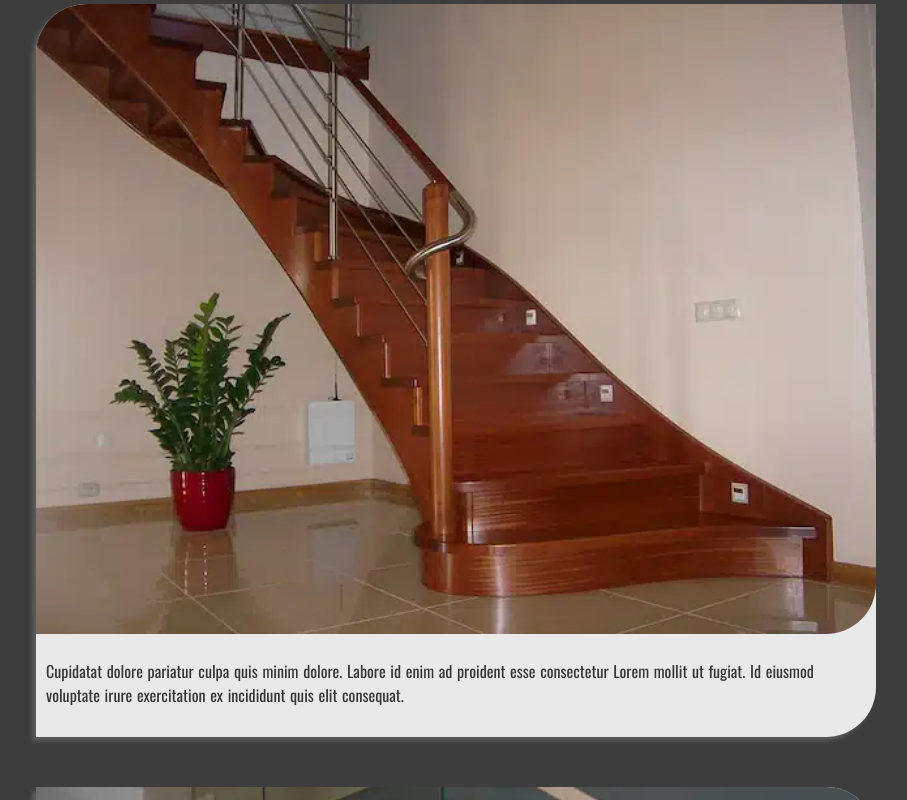
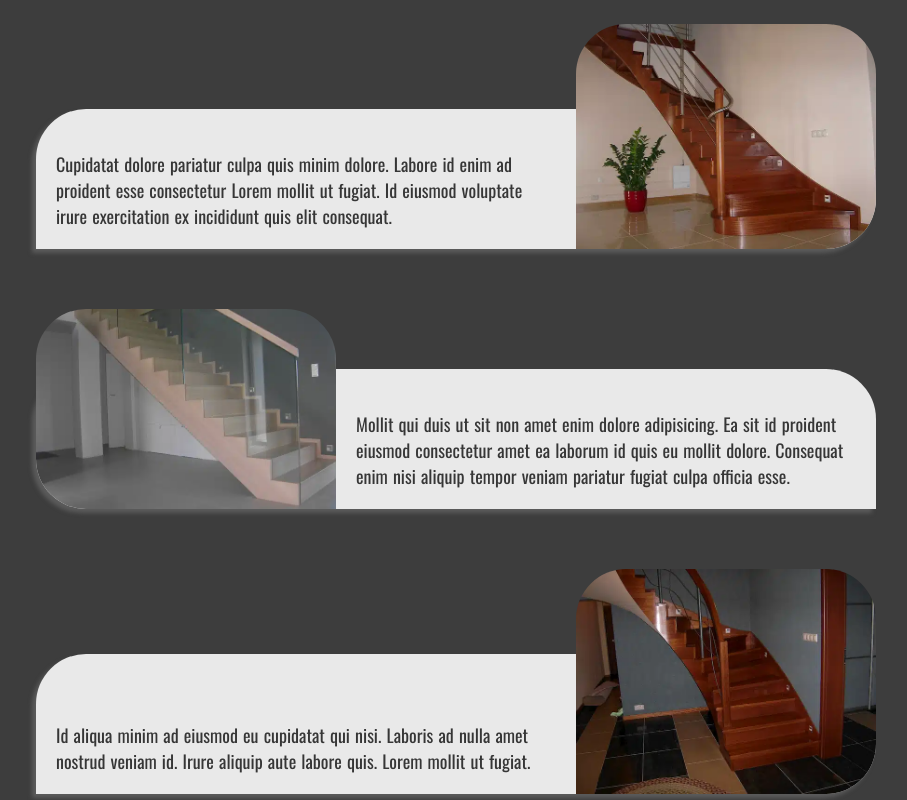
Before and after one commit to SztefkoKamil/wood-stairs, a Nuxt app: page / in a window 1280 px wide. Shown: the part 1640-2440 px from the top of the page, without its empty margins (184-1091 px from the left). Built offline with nearby package versions, Linux system fonts and the light colour scheme; a web font is replaced by a local one.

Commit message:
Add RWD desktop styles for Offer-Card

```diff
--- a/components/Offer-card.vue
+++ b/components/Offer-card.vue
@@ -14,34 +14,74 @@ export default {
 <style lang="scss">
 .card-container {
   background: var(--card-bg);
-  margin: 0 0 50px;
+  margin: 0 auto 50px;
   border-top-left-radius: 50px;
+  border-top-right-radius: 50px;
   border-bottom-right-radius: 50px;
-  overflow: hidden;
+  max-width: 400px;
 
   &:last-child {
-    margin: 0;
+    margin-bottom: 0;
   }
 
   img {
     width: 100%;
+    border-top-left-radius: 50px;
     border-bottom-right-radius: 50px;
+    order: 2;
   }
 
   p {
     color: var(--font);
     padding: 20px 10px 30px;
   }
-}
 
-.reverse {
-  border-radius: 0;
-  border-top-right-radius: 50px;
-  border-bottom-left-radius: 50px;
+  &.reverse {
+    border-bottom-right-radius: 0;
+    border-top-right-radius: 50px;
+    border-bottom-left-radius: 50px;
 
-  img {
-    border-radius: 0;
-    border-bottom-left-radius: 50px;
+    img {
+      border-bottom-right-radius: 0;
+      border-bottom-left-radius: 50px;
+      border-top-right-radius: 50px;
+      order: 0;
+    }
+  }
+
+  @media screen and (min-width: 768px) {
+    & {
+      display: flex;
+      align-items: flex-end;
+      max-width: 100%;
+      height: 140px;
+      margin-top: 145px;
+
+      p {
+        padding: 30px 20px 20px;
+      }
+
+      img {
+        border-top-right-radius: 50px;
+        width: 300px;
+      }
+    }
+
+    &.reverse {
+      margin-top: 120px;
+
+      img {
+        border-top-left-radius: 50px;
+      }
+    }
+  }
+
+  @media screen and (min-width: 910px) {
+    & {
+      p {
+        font-size: 18px;
+      }
+    }
   }
 }
 </style>
```
